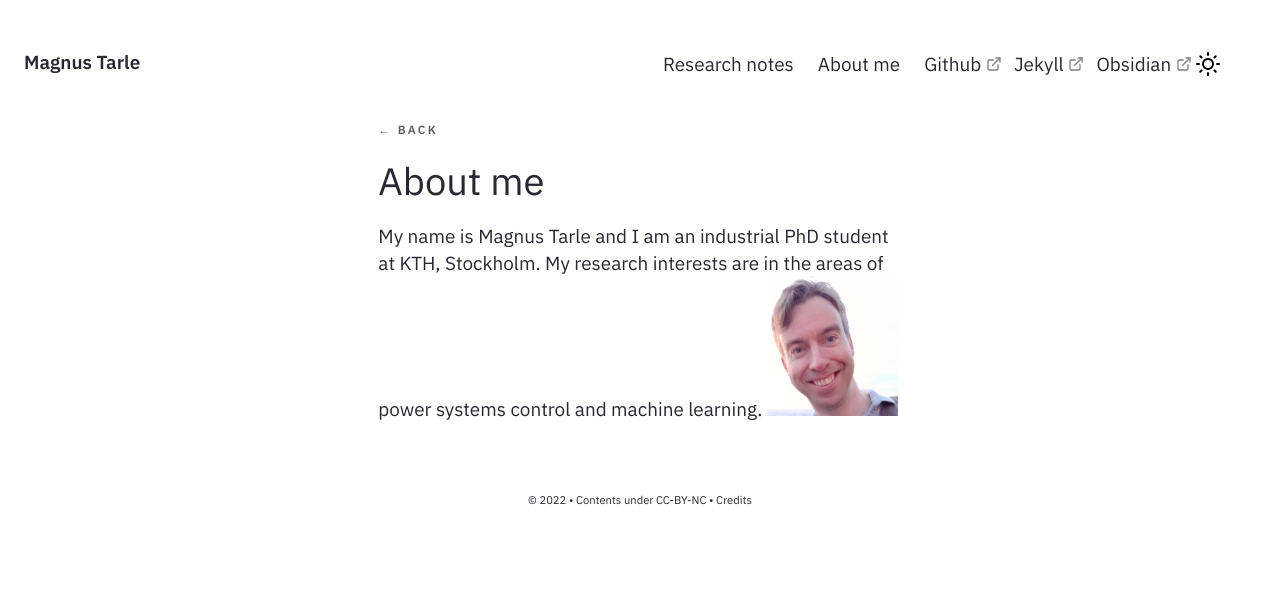
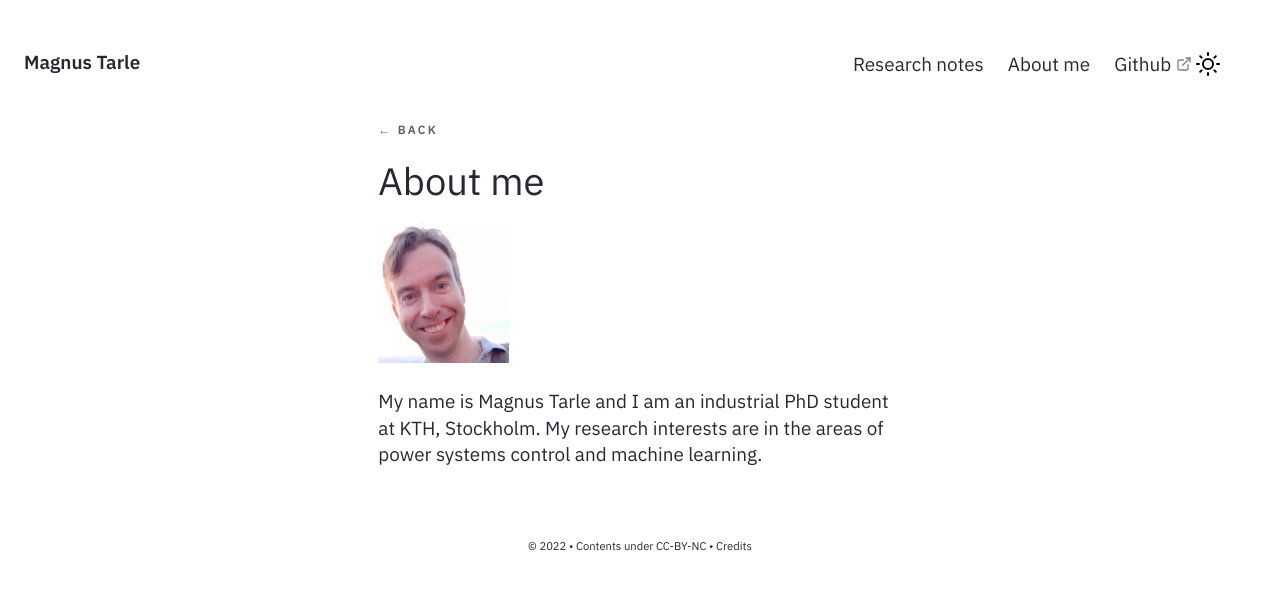
Before and after one commit to Magz303/magz303.github.io, a Jekyll site: the page built from _posts/2022-05-29-about-me.md, in a window 1280 px wide. Shown: the top 590 px of the page. Built offline with Jekyll 4.4.1, drawn with Linux system fonts in a browser that asks for light colours.

Commit message:
navbar my github page

```diff
--- a/_includes/Nav.html
+++ b/_includes/Nav.html
@@ -58,14 +58,8 @@
         <a href="../post/about-me" class="navbar-item">
           About me
         </a>
-        <a href="https://github.com/Jekyll-Garden/jekyll-garden.github.io" target="_blank" class="navbar-item">
+        <a href="https://github.com/magz303/" target="_blank" class="navbar-item">
           Github
-        </a>
-        <a href="https://jekyllrb.com/" target="_blank" class="navbar-item">
-          Jekyll
-        </a>
-        <a href="https://obsidian.md/"  target="_blank" class="navbar-item">
-          Obsidian
         </a>
       </div>
       <div class="navbar-end is-hidden-mobile" onclick="modeSwitcher()" >
--- a/_posts/2022-05-29-about-me.md
+++ b/_posts/2022-05-29-about-me.md
@@ -1,5 +1,6 @@
 ---
 title: About me
 ---
+<img src="../assets/img/myface.png" width="25%">
+
 My name is Magnus Tarle and I am an industrial PhD student at KTH, Stockholm. My research interests are in the areas of power systems control and machine learning.
-<img src="../assets/img/myface.png" width="25%">
```
